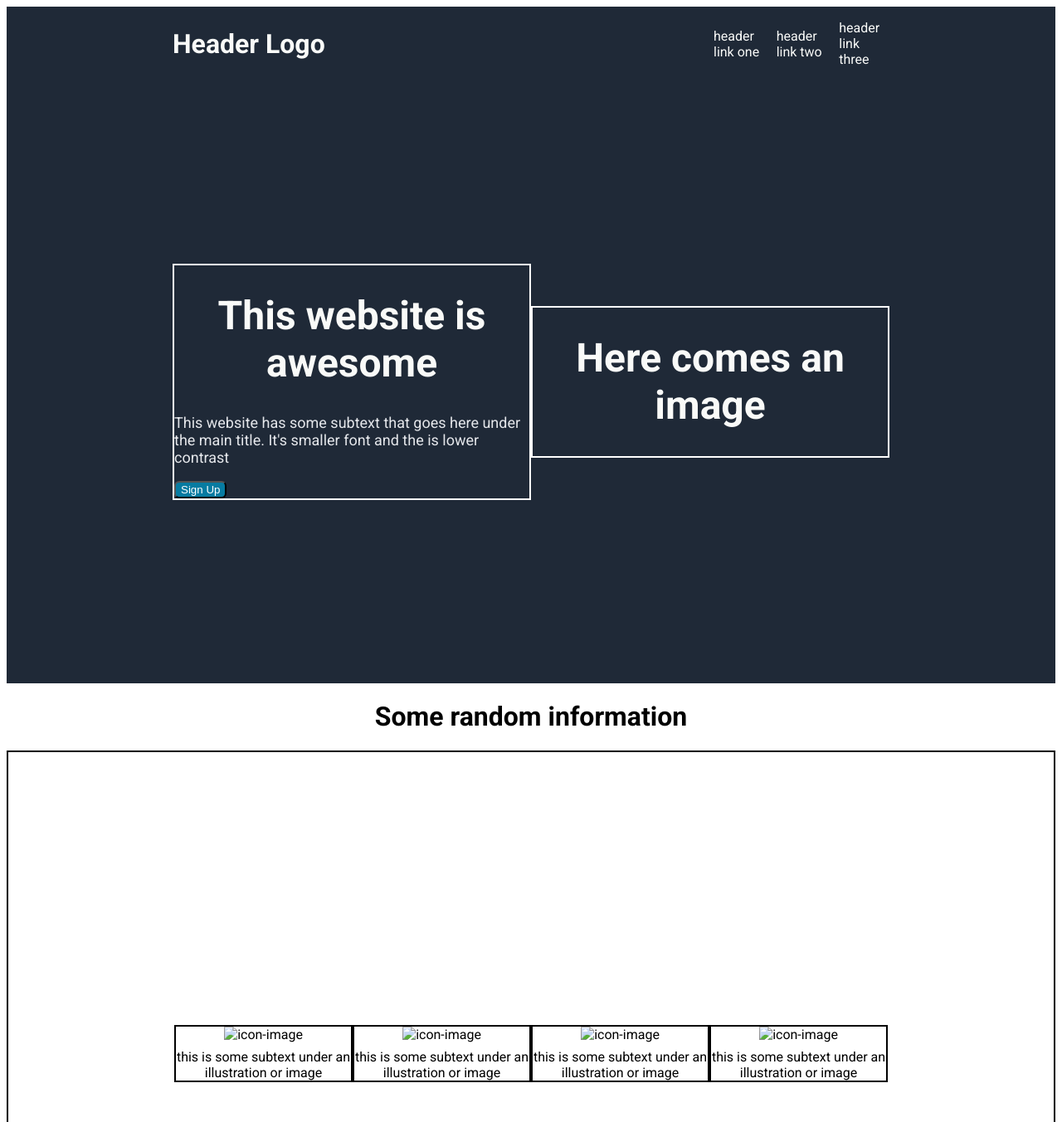
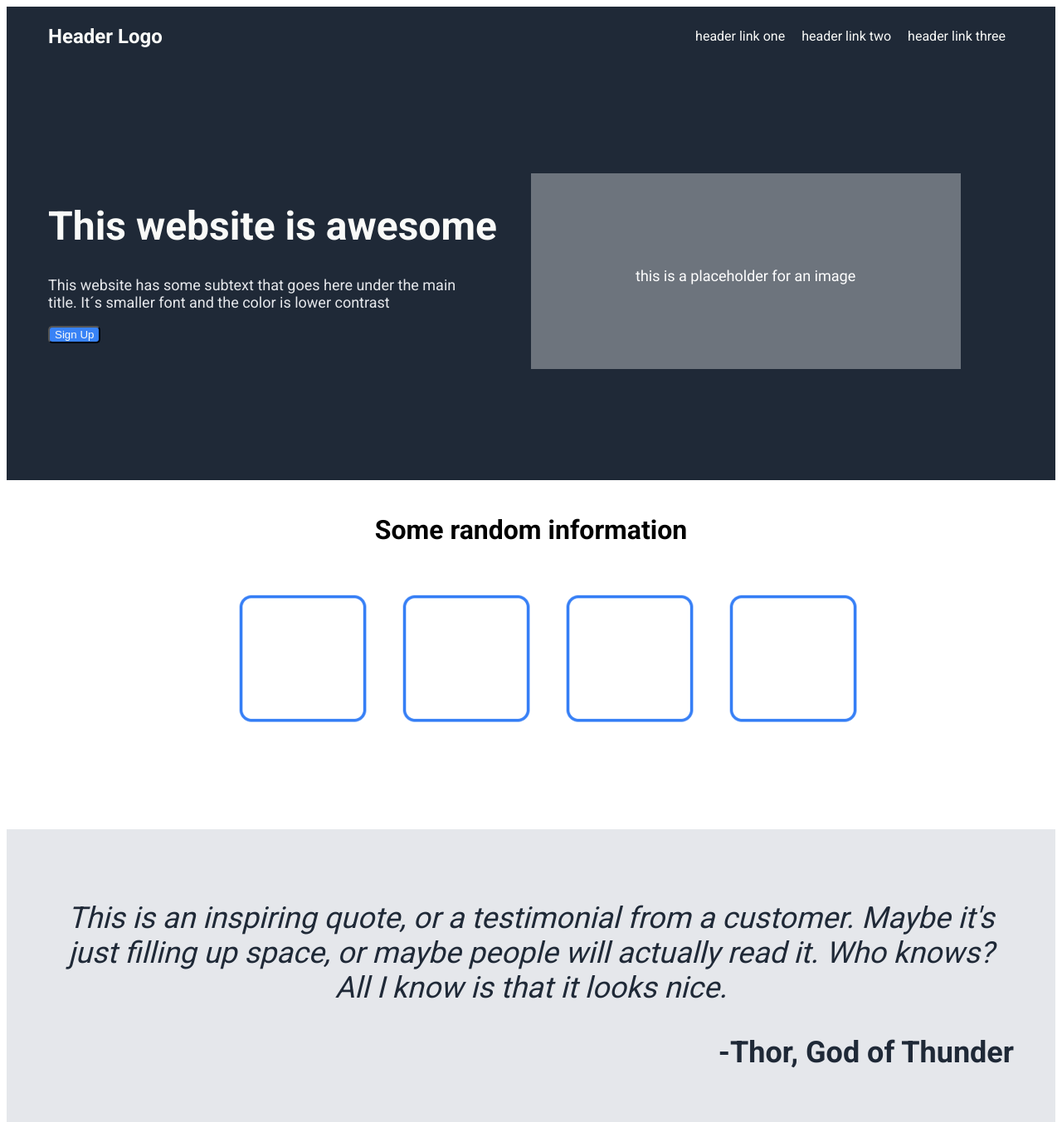
Before and after one commit to noahbir/LandingPage, a plain HTML site: page index.html in a window 1280 px wide. Shown: the top 1353 px of the page at 83% size. Drawn offline with Linux system fonts and the light colour scheme.

Commit message:
Add files via upload

```diff
--- a/index.html
+++ b/index.html
@@ -10,61 +10,77 @@
 
 	<body>
         <header>
-            <div class="header-container">
-                <div class="headerItem"><h1>Header Logo</h1></div>
-                <div class="headerItem item-container">
-                    <div class="item"><p>header link one</p></div>
-                    <div class="item"><p>header link two</p></div>
-                    <div class="item"><p>header link three</p></div>
+            <div class="header">
+                <div class="header-top">
+                    <div class="header-top-item">
+                        <h1>Header Logo</h1>
+                    </div>
+                    <div class="header-top-item">
+                        <ul class="header-links">
+                            <li>header link one</li>
+                            <li>header link two</li>
+                            <li>header link three</li>
+                        </ul>
+                    </div>
                 </div>
-
-            </div>
+                <div class="header-bottom">
+                    <div class="header-bottom-item">
+                        <h1>This website is awesome</h1>
+                        <p>This website has some subtext that goes here under the main title. It´s smaller font and the color is lower contrast</p>
+                        <button>Sign Up</button>
+                    </div>
+                    <div class="header-bottom-item">
+                        <img src="example-image.png" alt="example image">
+                    </div>
+                </div>
         </header>
 
         <main>
-            <div class="main-container">
-
-                <div class="mainItem section1-container">
-
-                    <div class="section1-item section1-left">
-                        <h1>This website is awesome</h1>
-                        <p>This website has some subtext that goes here under the main title. It's smaller font and the is lower contrast</p>
-                        <button>Sign Up</button>
-                    </div>
-
-                    <div class="section1-item section1-right">
-                        <h1>Here comes an image</h1>
+            <div class="main-top">
+                <h1>Some random information</h1>
+                <div class="main-list-container">
+                    <ul class="main-list">
+                        <li>
+                            <img src="icon.png" alt="icon">
+                        </li>
+                        <li>
+                            <img src="icon.png" alt="icon">
+                        </li>
+                        <li>
+                            <img src="icon.png" alt="icon">
+                        </li>
+                        <li>
+                            <img src="icon.png" alt="icon">
+                        </li>
+                    </ul>
+                </div>
+            </div>
+            <div class="main-middle">
+                <div class="quote">
+                    <p><em>This is an inspiring quote, or a testimonial from a customer. Maybe it's just filling up space, or maybe people will actually read it. Who knows? All I know is that it looks nice.</em></p>
+                    <div class="quote-author">
+                        <p><strong>-Thor, God of Thunder</strong></p>
                     </div>
                 </div>
+            </div>
 
-
-                <h1>Some random information</h1>
-                <div class="mainItem section2-container">
-                    <div class="section2-item">
-                        <img src="C:\Users\nbirm\Desktop\icon.png" alt="icon-image">
-                        <div class="subtext">this is some subtext under an illustration or image</div>
+            <div class="main-bottom">
+                <div class="action-box">
+                    <div class="action-box-item">
+                        <h1>Call to action! It's time!</h1>
+                        <p>Sign up for our product by clicking that button right over there!</p>
                     </div>
-                    <div class="section2-item">
-                        <img src="C:\Users\nbirm\Desktop\icon.png" alt="icon-image">
-                        <div class="subtext">this is some subtext under an illustration or image</div>
-                    </div>
-                    <div class="section2-item">
-                        <img src="C:\Users\nbirm\Desktop\icon.png" alt="icon-image">
-                        <div class="subtext">this is some subtext under an illustration or image</div>
-                    </div>
-                    <div class="section2-item">
-                        <img src="C:\Users\nbirm\Desktop\icon.png" alt="icon-image">
-                        <div class="subtext">this is some subtext under an illustration or image</div>
+                    <div class="action-box-item">
+                        <button class="action-button">Sign up</button>
                     </div>
                 </div>
-
-
-
-
-
-                <div class="mainItem section3-container"></div>
-                <div class="mainItem section4-container"></div>
             </div>
         </main>
+
+        <footer>
+            <div class="footer">
+                <p>Copyright @ The Oding Project 2021</p>
+            </div>
+        </footer>
 	</body>
 </html>
--- a/style.css
+++ b/style.css
@@ -1,126 +1,164 @@
 body {
     font-family: 'Roboto', sans-serif;
+    color: #F9FAF8;
 }
 
-.header-container {
-    display: flex;
-    justify-content: space-between;
-    align-items: center;
+
+
+header {
     background-color: #1F2937;
     color: #F9FAF8;
 }
 
-.headerItem {
-    flex: 1;
-    padding-left: 200px;
-    padding-right: 200px;
+.header {
+    display: flex;
+    flex-direction: column;
+    margin: 0px 50px 0px 50px;
+    max-width: 100%;
 }
 
-.item-container {
+.header-top {
     display: flex;
-    justify-content: flex-end;
+    justify-content: space-between;
     align-items: center;
 }
 
-.item {
-    flex: initial;
-    padding-left: 20px;
+.header-top-item {
+    flex: 1;
+}
+
+.header-top-item h1 {
+    font-size: 24px;
+}
+
+.header-links {
+    list-style-type: none;
+    display: flex;
+    justify-content: flex-end;
+}
+
+.header-links li {
+    padding: 10px;
+}
+
+.header-bottom {
+    display: flex;
+    justify-content: space-between;
+    align-items: center;
+    padding-top: 50px;
+    padding-bottom: 50px;
+    height: 400px;
+}
+
+.header-bottom-item {
+    flex: 1;
+}
+
+.header-bottom-item h1 {
+    font-size: 48px;
+    margin-top: 0;
+}
+
+.header-bottom-item p {
+    font-size: 18px;
+    color: #E5E7EB;
+    padding-right: 60px;
+}
+
+.header-bottom-item img {
+    max-width: 100%;
+}
+
+.header-bottom-item button {
+    color: #F9FAF8;
+    background-color: #3882F6;
+    border-radius: 5px;
+}
+
+.main-top {
+    height: 400px;
+    color: black;
+}
+
+.main-top h1 {
+    text-align: center;
+    padding-top: 20px;
+}
+
+.main-list-container {
+    display: flex;
+    justify-content: center;
 }
 
 
-
-
-.main-container {
+.main-list {
+    list-style-type: none;
     display: flex;
-    flex-direction: column;
-    height: 3000px;
+    place-items: center;
 }
 
-.mainItem {
-    flex: 1;
+.main-list li {
+    padding: 20px;
 }
 
+.main-middle {
+    height: 400px;
+    background-color: #E5E7EB;
+    display: flex;
 
-
-.section1-container {
-    display: flex;
-    align-items: center;
-    background-color: #1F2937;
-    padding: 20px 200px 20px 200px;
 }
 
-.section1-item {
-    flex: 1;
-    border: 2px solid white;
+.quote {
+    margin: 50px;
+    font-size: 36px;
 }
 
-.section1-item h1 {
-    font-size: 48px;
-    color: #F9FAF8;
-    text-align: left;
-}
-
-.section1-item p {
-    font-size: 18px;
-    color: #E5E7EB;
-}
-
-.section1-item button {
-    color: white;
-    background-color: rgb(7, 123, 161);
-    border-radius: 6px;
+.quote p {
+    color: #1F2937;
     text-align: center;
 }
 
-
-
-
-.main-container h1 {
-    text-align: center;
+.quote-author p {
+    text-align: end;
 }
 
-.section2-container {
+.main-bottom {
+    display: flex;
+    justify-content: center;
+    height: 400px;
+}
+
+.action-box {
+    margin: 120px;
     display: flex;
     justify-content: space-between;
     align-items: center;
-    padding: 20px 200px 20px 200px;
-    border: 2px solid black;
+    background-color: #3882F6;
+    width: 100%;
+    border-radius: 10px;
 }
 
-.section2-item {
+.action-box-item {
+    padding: 20px 110px 20px 110px;
+}
+
+.action-button {
+    background-color: #3882F6;
+    border-color: #F9FAF8;
+    font-size: 20px;
+    border-width: 3px;
+    color: #F9FAF8;
+    border-radius: 5px;
+}
+
+footer {
+    background-color: #1F2937;
+    color: #F9FAF8;
+}
+
+.footer {
     display: flex;
     justify-content: center;
     align-items: center;
-    text-align: center;
-    flex-direction: column;
-    flex: 1;
-    border: 2px solid black;
+    height: 80px;
 }
-
-.section2-item img {
-    max-width: 100%;
-    height: auto;
-}
-
-.subtext {
-    margin-top: 8px;
-}
-
-
-.section3-container {
-    display: flex;
-    justify-content: space-between;
-    align-items: center;
-    padding: 20px 200px 20px 200px;
-    border: 2px solid black;
-}
-
-
-
-.section4-container {
-    display: flex;
-    justify-content: space-between;
-    align-items: center;
-    padding: 20px 200px 20px 200px;
-    border: 2px solid black;
-}
```
Also changed, not shown: example-image.png (added), icon.png (added).
